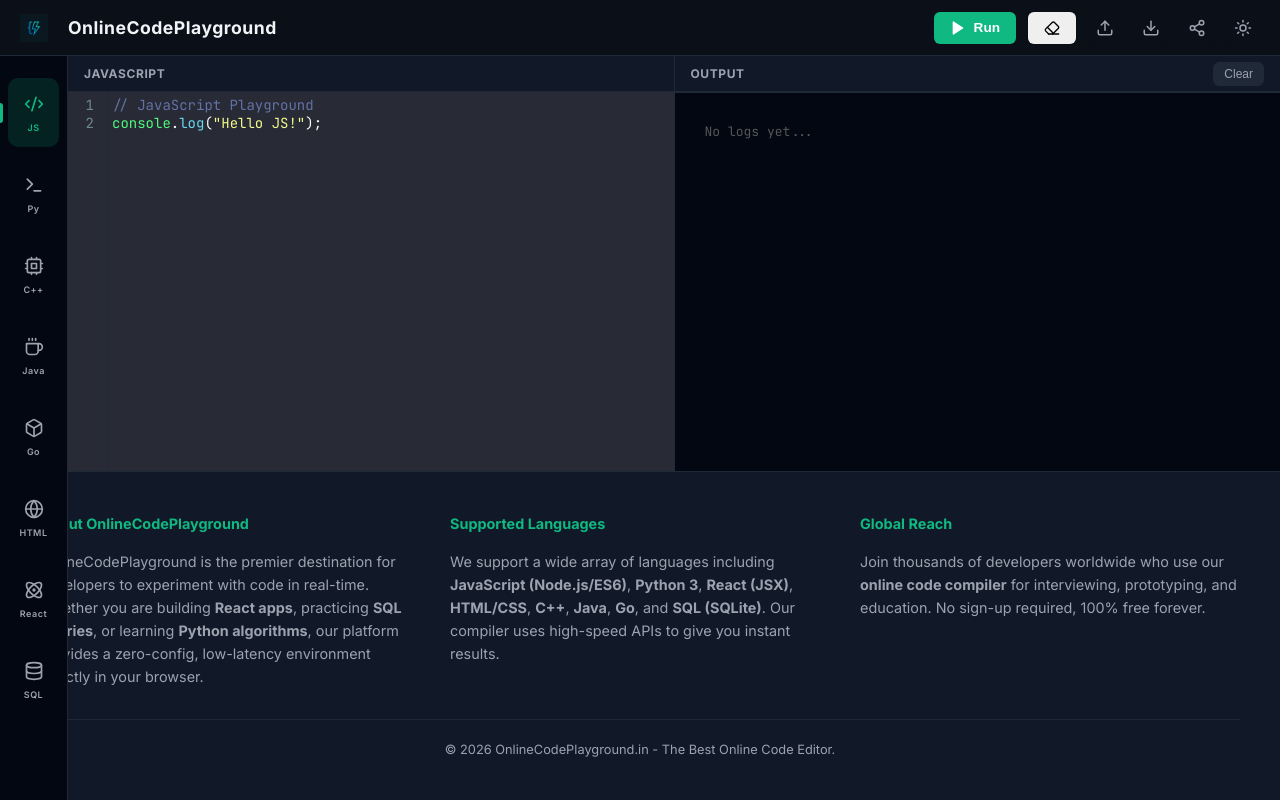
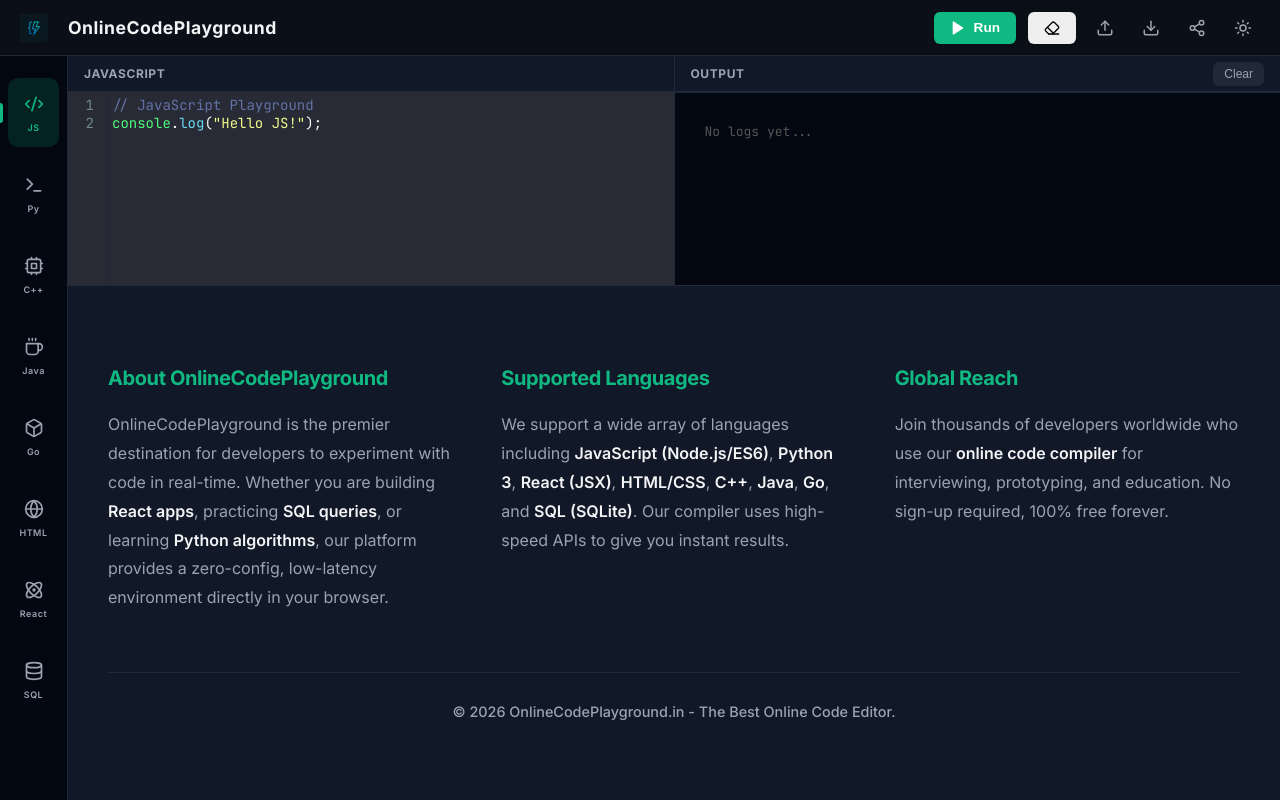
Before and after one commit to Suraj-1233/online-js-compiler, a React (Vite) app: page /compiler/javascript in a window 1280 px wide. Built offline with nearby package versions, Linux system fonts and the light colour scheme.

Commit message:
feat: enhance layout with 100vh workspace and SEO-rich professional footer

```diff
--- a/src/App.jsx
+++ b/src/App.jsx
@@ -489,32 +489,24 @@
             </main>
 
             {/* Visible SEO Summary for Keyword Density */}
-            <footer className="seo-footer" style={{
-                padding: '40px 20px',
-                background: 'var(--bg-secondary)',
-                borderTop: '1px solid var(--border-color)',
-                marginTop: 'auto',
-                fontSize: '0.9rem',
-                color: 'var(--text-secondary)',
-                lineHeight: '1.6'
-            }}>
-                <div style={{ maxWidth: '1200px', margin: '0 auto' }}>
-                    <div style={{ display: 'grid', gridTemplateColumns: 'repeat(auto-fit, minmax(250px, 1fr))', gap: '30px' }}>
-                        <div>
-                            <h4 style={{ color: 'var(--accent-color)', marginBottom: '15px' }}>About OnlineCodePlayground</h4>
+            <footer className="seo-footer">
+                <div className="footer-content">
+                    <div className="footer-grid">
+                        <section className="footer-section">
+                            <h3>About OnlineCodePlayground</h3>
                             <p>OnlineCodePlayground is the premier destination for developers to experiment with code in real-time. Whether you are building <strong>React apps</strong>, practicing <strong>SQL queries</strong>, or learning <strong>Python algorithms</strong>, our platform provides a zero-config, low-latency environment directly in your browser.</p>
-                        </div>
-                        <div>
-                            <h4 style={{ color: 'var(--accent-color)', marginBottom: '15px' }}>Supported Languages</h4>
+                        </section>
+                        <section className="footer-section">
+                            <h3>Supported Languages</h3>
                             <p>We support a wide array of languages including <strong>JavaScript (Node.js/ES6)</strong>, <strong>Python 3</strong>, <strong>React (JSX)</strong>, <strong>HTML/CSS</strong>, <strong>C++</strong>, <strong>Java</strong>, <strong>Go</strong>, and <strong>SQL (SQLite)</strong>. Our compiler uses high-speed APIs to give you instant results.</p>
-                        </div>
-                        <div>
-                            <h4 style={{ color: 'var(--accent-color)', marginBottom: '15px' }}>Global Reach</h4>
+                        </section>
+                        <section className="footer-section">
+                            <h3>Global Reach</h3>
                             <p>Join thousands of developers worldwide who use our <strong>online code compiler</strong> for interviewing, prototyping, and education. No sign-up required, 100% free forever.</p>
-                        </div>
+                        </section>
                     </div>
-                    <div style={{ borderTop: '1px solid var(--border-color)', marginTop: '30px', paddingTop: '20px', textAlign: 'center', fontSize: '0.8rem' }}>
-                        &copy; {new Date().getFullYear()} OnlineCodePlayground.in - The Best Online Code Editor.
+                    <div className="footer-bottom">
+                        &copy; 2026 OnlineCodePlayground.in - The Best Online Code Editor.
                     </div>
                 </div>
             </footer>
--- a/src/styles.css
+++ b/src/styles.css
@@ -66,7 +66,7 @@
 }
 
 #root {
-    height: 100vh;
+    min-height: 100vh;
     width: 100vw;
 }
 
@@ -198,6 +198,7 @@
     height: calc(100vh - var(--header-height));
     background-color: var(--bg-primary);
     overflow: hidden;
+    position: relative;
 }
 
 .editor-pane,
@@ -431,6 +432,80 @@
     color: var(--text-primary);
 }
 
+/* SEO Footer Styles */
+.seo-footer {
+    margin-left: var(--sidebar-width);
+    padding: 80px 40px;
+    background-color: var(--bg-secondary);
+    border-top: 1px solid var(--border-color);
+    position: relative;
+    z-index: 10;
+}
+
+.footer-content {
+    max-width: 1200px;
+    margin: 0 auto;
+}
+
+.footer-grid {
+    display: grid;
+    grid-template-columns: repeat(auto-fit, minmax(300px, 1fr));
+    gap: 48px;
+    margin-bottom: 60px;
+}
+
+.footer-section h3 {
+    color: var(--accent-color);
+    font-size: 1.25rem;
+    font-weight: 700;
+    margin-bottom: 20px;
+    letter-spacing: -0.02em;
+}
+
+.footer-section p {
+    color: var(--text-secondary);
+    line-height: 1.8;
+    font-size: 1rem;
+}
+
+.footer-section p strong {
+    color: var(--text-primary);
+    font-weight: 600;
+}
+
+.footer-bottom {
+    border-top: 1px solid var(--border-color);
+    padding-top: 30px;
+    text-align: center;
+    color: var(--text-secondary);
+    font-size: 0.9rem;
+    font-weight: 500;
+}
+
+/* Responsiveness for small screens */
+@media (max-width: 768px) {
+    .workspace {
+        flex-direction: column;
+        height: auto;
+        margin-left: 0;
+    }
+
+    .editor-pane,
+    .output-pane {
+        height: 50vh;
+    }
+
+    .language-sidebar {
+        display: none;
+        /* Mobile navigation could be menu-based */
+    }
+
+    .seo-footer {
+        margin-left: 0;
+        padding: 40px 20px;
+    }
+}
+
 /* Table */
 .sql-result-table {
     margin-top: 8px;
```
